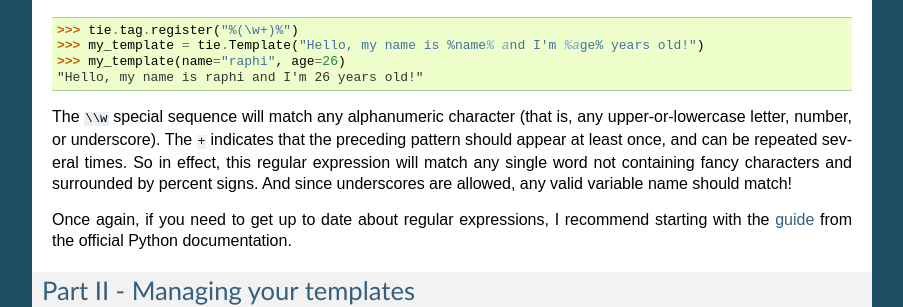
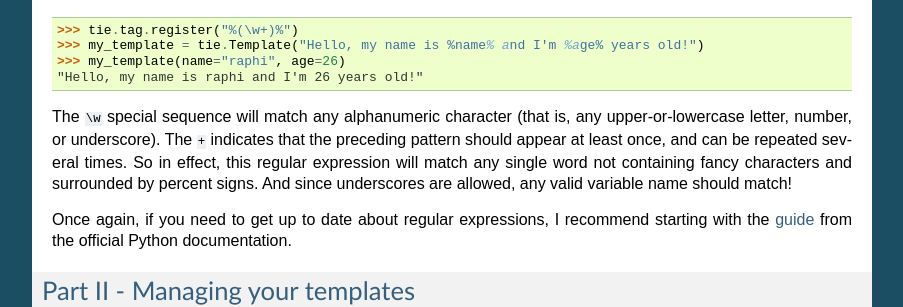
Before and after one commit to raphigaziano/TIE, a Sphinx documentation site: the page built from doc/source/tutorial.rst, in a window 1280 px wide and 900 px high, scrolled down 2952 px. Shown: the part 148-455 px from the top of the window, without its empty margins (198-1101 px from the left). Built offline with Sphinx 7.4.7, drawn with Linux system fonts in a browser that asks for light colours.

Commit message:
quick markup fix

```diff
--- a/doc/source/tutorial.rst
+++ b/doc/source/tutorial.rst
@@ -239,7 +239,7 @@ read up a bit on those, the solution becomes trivial:
    >>> my_template(name="raphi", age=26)
    "Hello, my name is raphi and I'm 26 years old!"
 
-The ``\\w`` special sequence will match any alphanumeric character
+The ``\w`` special sequence will match any alphanumeric character
 (that is, any upper-or-lowercase letter, number, or underscore). The ``+``
 indicates that the preceding pattern should appear at least once, and can be
 repeated several times. So in effect, this regular expression will match any
```
